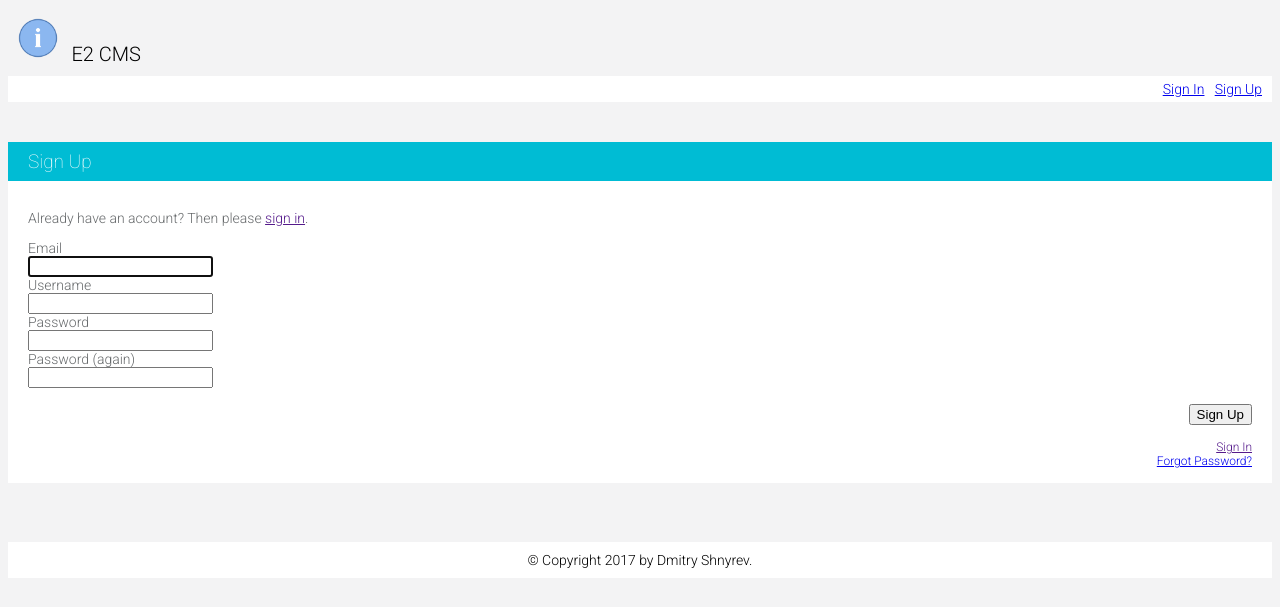
After one commit to dmnBrest/e2cms, a Django app: template templates/account/signup.html in a window 1280 px wide. The commit adds this page. Shown: the top 607 px of the page. Run offline with Django 3.2, Linux system fonts and the light colour scheme; the template is opened without the code that fills it, so the values that code supplies are empty; some libraries are stand-ins or nearby versions.

Commit message:
Customized Sign Up page to support SLDS

```diff
--- a/e2cms/urls.py
+++ b/e2cms/urls.py
@@ -21,8 +21,5 @@ from django.contrib.auth import views as auth_views
 urlpatterns = [
     url(r'^admin/', admin.site.urls),
     url(r'^', include('home.urls')),
-    # url(r'^auth/login/$', auth_views.LoginView.as_view(template_name='auth/login.html'), name='auth_login'),
-    # url(r'^auth/register/$', auth_views.RegisterView.as_view(template_name='auth/register.html'), name='auth_register'),
-    # url(r'^auth/logout/$', auth_views.LogoutView.as_view(template_name='auth/logout.html'), name='auth_logout'),
     url(r'^auth/', include('allauth.urls')),
 ]
--- /dev/null
+++ b/templates/account/signup.html
@@ -0,0 +1,70 @@
+{% extends "base.html" %}
+
+{% load i18n %}
+
+{% block head_title %}{% trans "Signup" %}{% endblock %}
+
+{% block content %}
+
+	<div class="slds-size_1-of-3 c-panel" style="margin-top: 40px;">
+
+		<div class="c-panel-header">
+			{% trans "Sign Up" %}
+		</div>
+
+		<div class="c-panel-body c-panel-body-padding">
+
+			<p>{% blocktrans %}Already have an account? Then please <a href="{{ login_url }}">sign in</a>.{% endblocktrans %}</p>
+
+			<form class="signup" id="signup_form" method="post" action="{% url 'account_signup' %}">
+
+				{% csrf_token %}
+
+				<div class="slds-form-element">
+					<label class="slds-form-element__label" for="id_login">Email</label>
+					<div class="slds-form-element__control">
+						<input type="email" id="id_email" name="email" autofocus="autofocus" class="slds-input" required="" />
+					</div>
+				</div>
+
+				<div class="slds-form-element">
+					<label class="slds-form-element__label" for="id_login">Username</label>
+					<div class="slds-form-element__control">
+						<input type="text" id="id_username" name="username" class="slds-input" required="" />
+					</div>
+				</div>
+
+				<div class="slds-form-element">
+					<label class="slds-form-element__label" for="id_password">Password</label>
+					<div class="slds-form-element__control">
+						<input type="password" id="id_password" name="password" class="slds-input" required="" />
+					</div>
+				</div>
+
+				<div class="slds-form-element">
+					<label class="slds-form-element__label" for="id_password2">Password (again)</label>
+					<div class="slds-form-element__control">
+						<input type="password" id="id_password2" name="password2" class="slds-input" required="" />
+					</div>
+				</div>
+
+				{% if redirect_field_value %}
+					<input type="hidden" name="{{ redirect_field_name }}" value="{{ redirect_field_value }}" />
+				{% endif %}
+
+				<br />
+
+				<div class="c-auth-primary-actions">
+					<button class="slds-button slds-button_brand" type="submit">{% trans "Sign Up" %}</button>
+				</div>
+				<div class="c-auth-secondary-actions">
+					<a href="{{ login_url }}">Sign In</a>
+					<br />
+					<a href="{% url 'account_reset_password' %}">{% trans "Forgot Password?" %}</a>
+				</div>
+			</form>
+		</div>
+
+	</div>
+
+{% endblock %}
```
Also changed, not shown: templates/account/login.html (+4 -5 lines), templates/account/register.html (deleted, +0 -7 lines).
